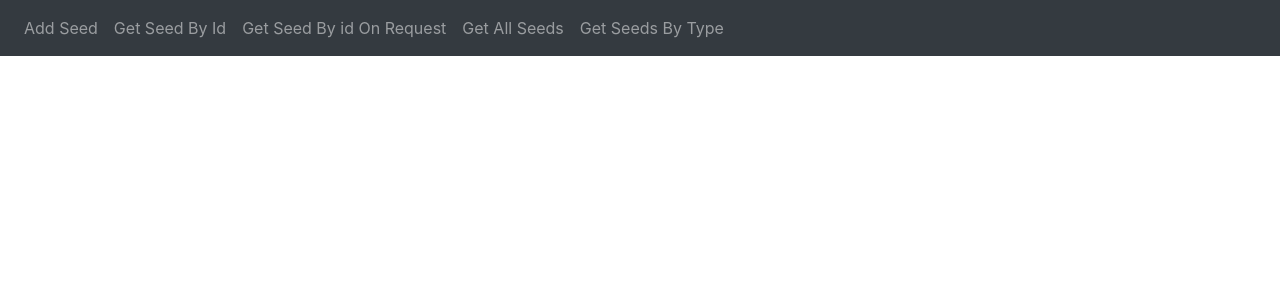
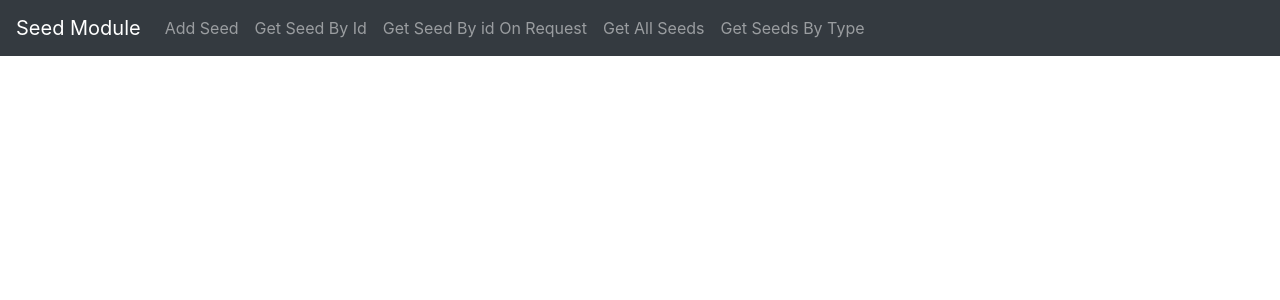
Before and after one commit to yashbhatia100/OnlinePlantNursery-UI, a React (Create React App) app in the folder onlineplantnursery/: page / in a window 1280 px wide. Shown: the top 300 px of the page. Built offline with nearby package versions, Linux system fonts and the light colour scheme.

Commit message:
components added

```diff
--- a/onlineplantnursery/src/component/seed/Navbar.js
+++ b/onlineplantnursery/src/component/seed/Navbar.js
@@ -5,6 +5,10 @@ export default function Navbar() {
     return (
         <div>
             <nav className="navbar navbar-expand-lg navbar-dark bg-dark">
+            <Link to="/" className="navbar-brand" >
+                    Seed Module
+                </Link>
+
                 <button className="navbar-toggler" type="button" data-toggle="collapse" data-target="#navbarSupportedContent">
                     <span className="navbar-toggler-icon"></span>
                 </button>
```
